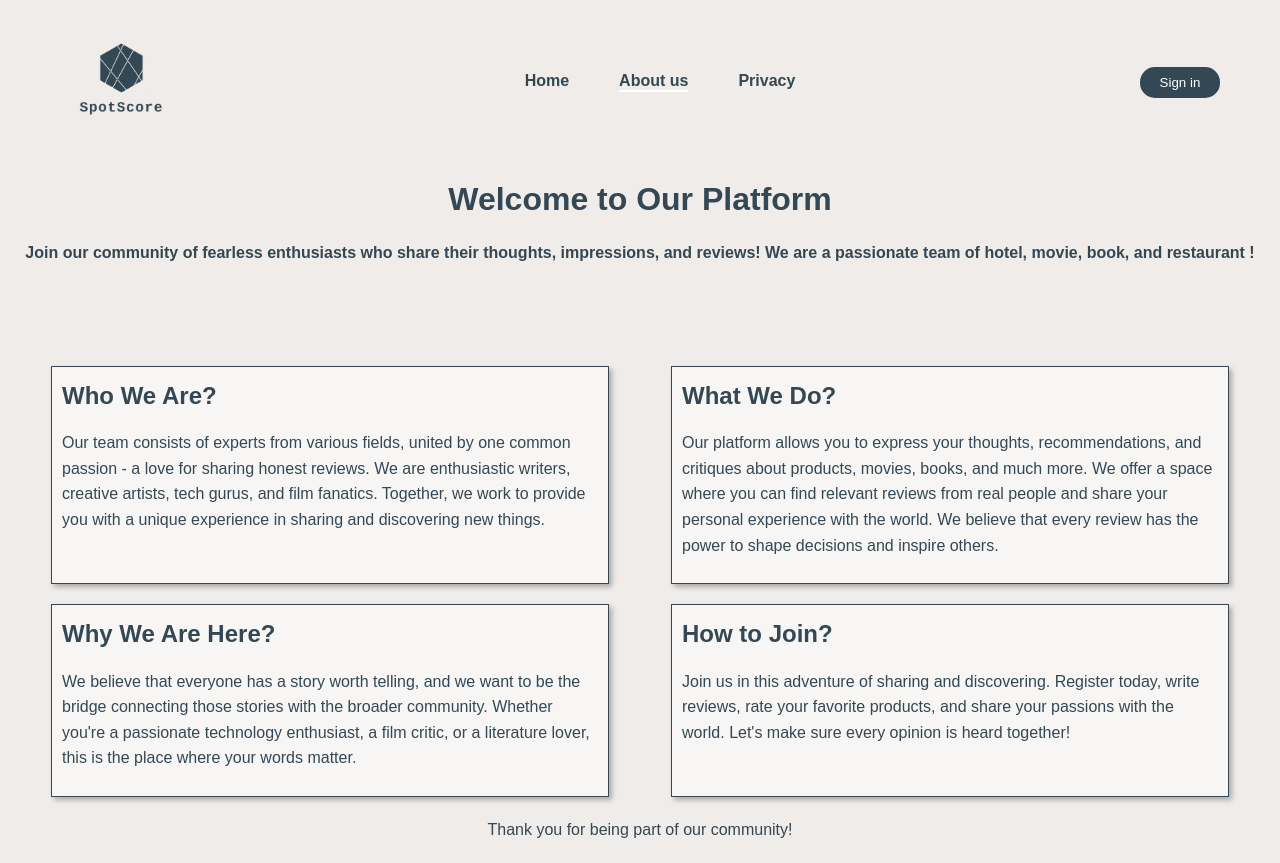
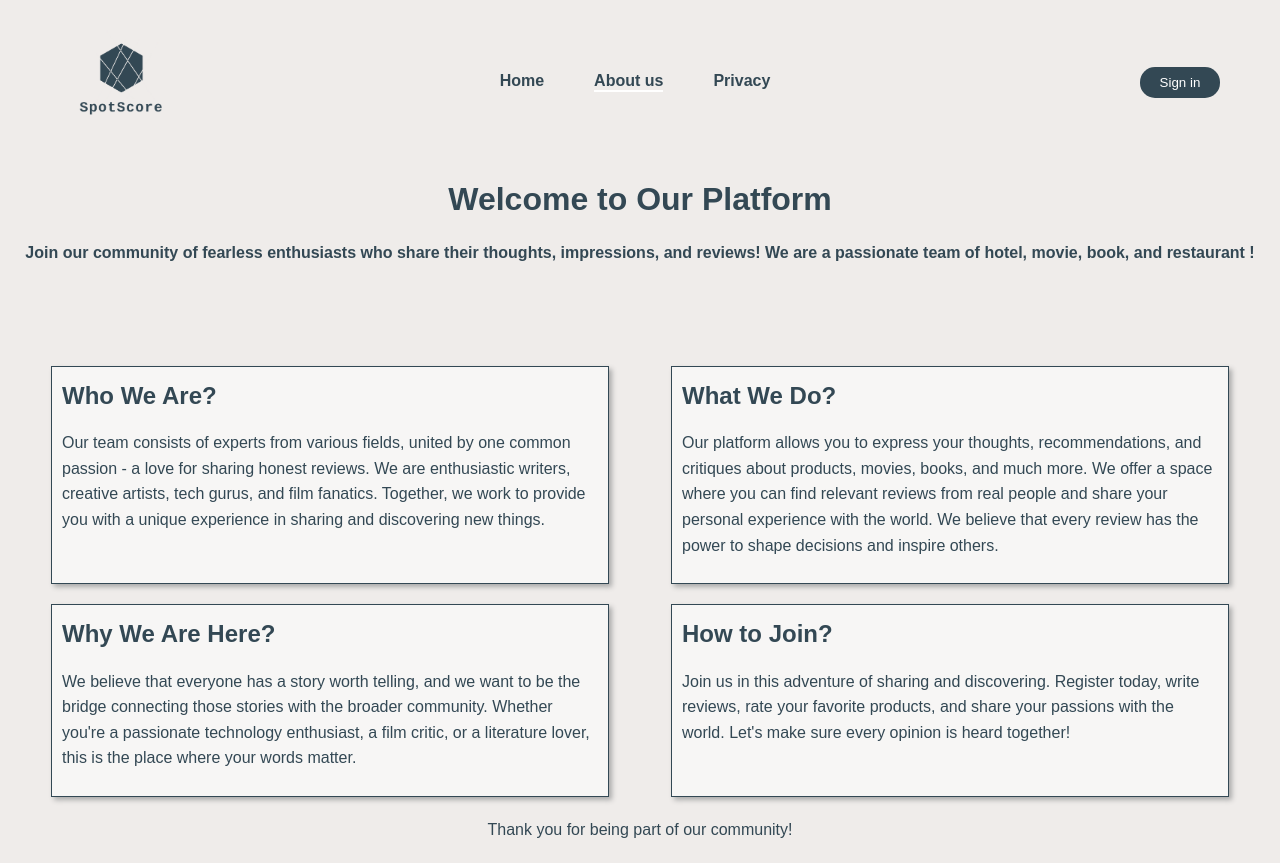
Before and after one commit to ajlich/spot-score, an Angular app: page /About in a window 1280 px wide. Built offline with nearby package versions, Linux system fonts and the light colour scheme.

Commit message:
css app.component

```diff
--- a/src/app/app.component.css
+++ b/src/app/app.component.css
@@ -6,7 +6,9 @@
     padding: 10px;
     margin-top: 20px;
   }
-
+ .navbar{
+  margin-left: -50px;
+ }
   .navbar a {
     color: #334854;
     text-decoration: none;
```
